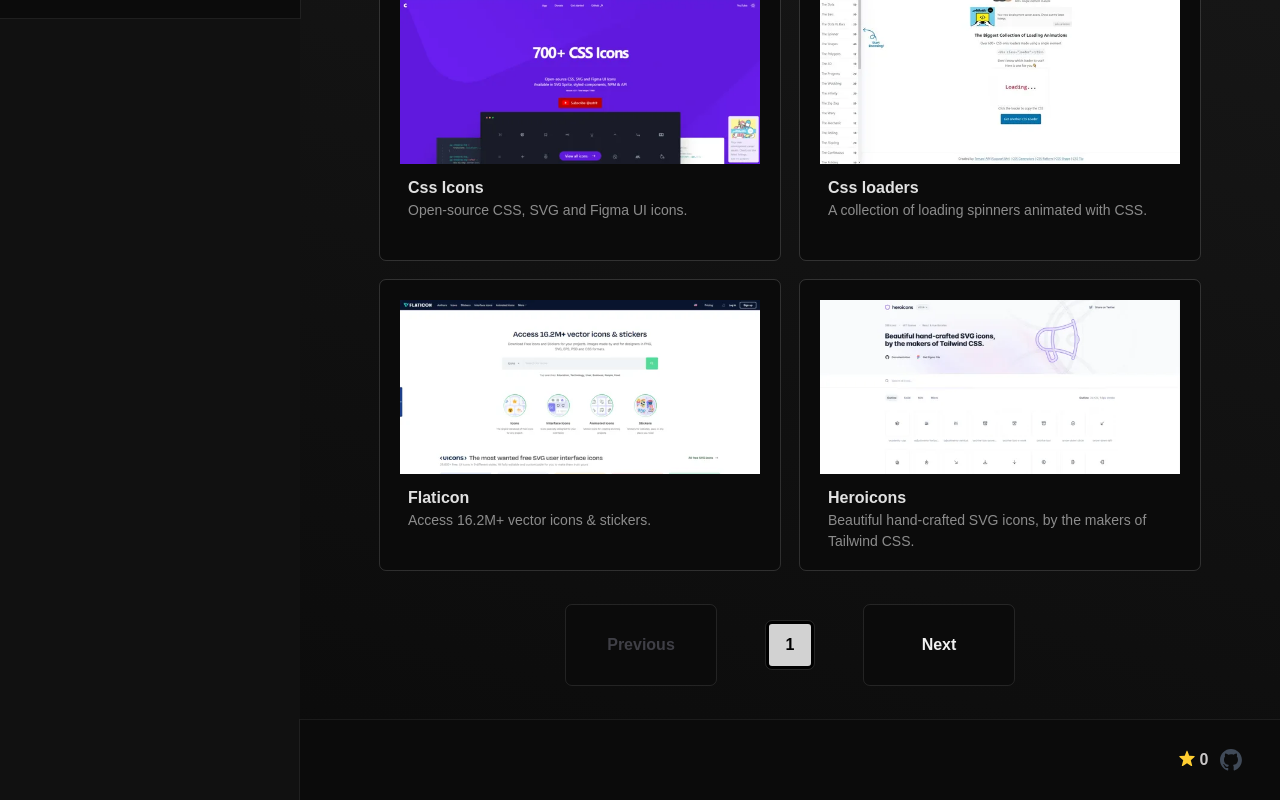
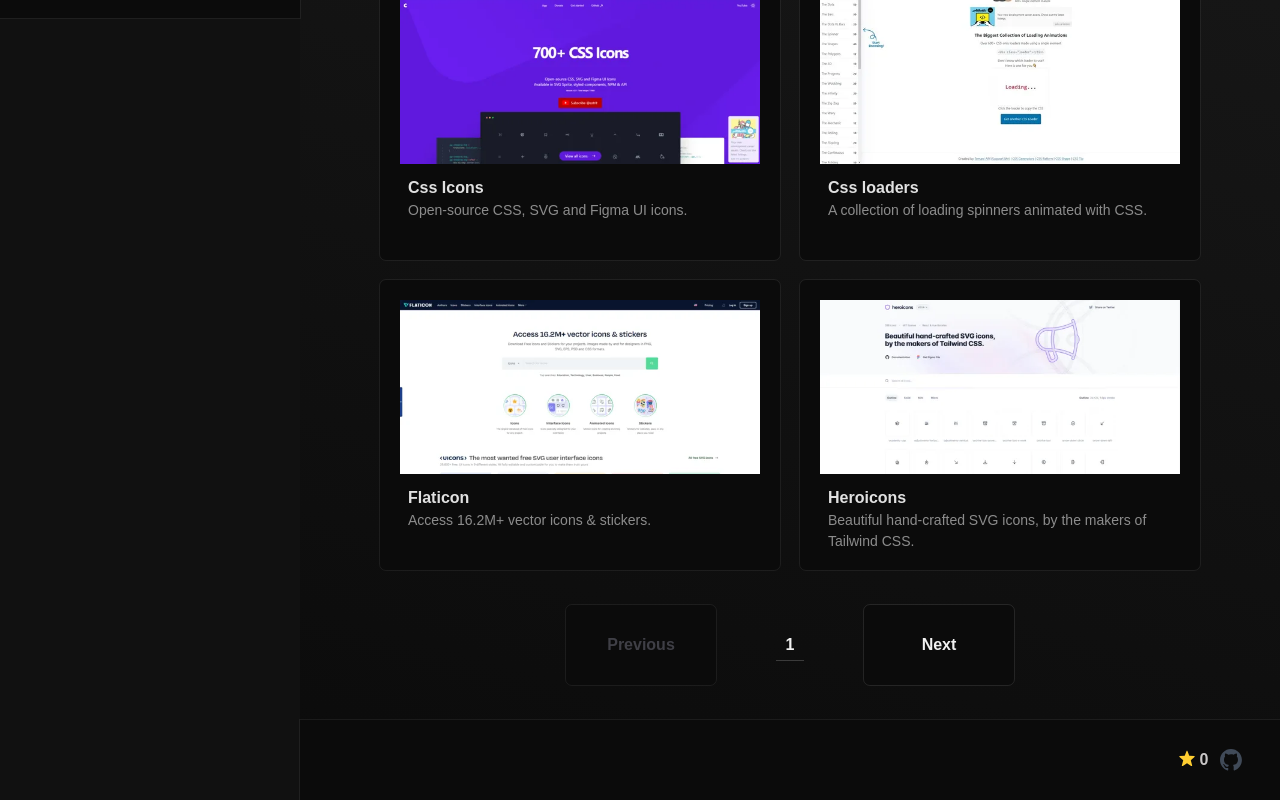
Before and after one commit to SanchezEnzo/DevLand, a React (Vite) app: page / in a window 1280 px wide. Shown: the part 782-1582 px from the top of the page. Built offline with nearby package versions, Linux system fonts and the light colour scheme; no server answers.

Commit message:
Change outline hover

```diff
--- a/src/components/content/Card.tsx
+++ b/src/components/content/Card.tsx
@@ -7,7 +7,7 @@ export function Card({ icon, index }: { icon: Item; index: number }) {
 	const { query } = useQuery();
 
 	return (
-		<article className='outline outline-[#f1f1f125] outline-[0.1px] text-[#f1f1f1ee] rounded-md w-full px-5 py-5 flex flex-col items-center cursor-pointer justify-center gap-3 bg-[rgb(11,11,11)] max-w-[400px] max-md:max-w-[300px] group relative overflow-y-hidden sm:hover:scale-[1.012] duration-300'>
+		<article className='outline outline-[#f1f1f111] outline-[0.1px] text-[#f1f1f1ee] rounded-md w-full px-5 py-5 flex flex-col items-center cursor-pointer justify-center gap-3 bg-[rgb(11,11,11)] max-w-[400px] max-md:max-w-[300px] group relative overflow-y-hidden hover:outline-[#f1f1f130] duration-300'>
 			<img
 				src={icon.img}
 				alt={`Screenshot of ${icon.alt}`}
--- a/src/components/pagination/Pagination.tsx
+++ b/src/components/pagination/Pagination.tsx
@@ -1,13 +1,14 @@
 import { usePage } from '../../hooks/usePage';
 
 export function Pagination() {
-	const { handleNext, handlePrevious, page } = usePage();
-	const { isLastPage } = usePage();
+	const { handleNext, handlePrevious, page, isLastPage } = usePage();
 	return (
 		<section className='w-full max-lg:px-5 px-40 p-10 max-w-[768px] max-lg:max-w-[500px] h-[150px] pb-10  flex justify-between items-center font-semibold gap-2 max-lg:pb-[120px]'>
 			<button
-				className={`w-[150px] max-lg:w-[120px] h-[80px] outline flex items-center justify-center rounded-md outline-[#f1f1f119] outline-[0.1px] duration-300 bg-[rgb(11,11,11)] max-md:h-12 ${
-					page === 1 ? 'text-zinc-700' : 'text-[#f1f1f1] sm:hover:bg-[#1b1b1b]'
+				className={`w-[150px] max-lg:w-[120px] h-[80px] outline flex items-center justify-center rounded-md outline-[#f1f1f111] outline-[0.1px] duration-300 bg-[rgb(11,11,11)] max-md:h-12 ${
+					page === 1
+						? 'text-zinc-700'
+						: 'text-[#f1f1f1] sm:hover:outline-[#f1f1f130]'
 				}`}
 				disabled={page === 1}
 				onClick={handlePrevious}
@@ -15,13 +16,15 @@ export function Pagination() {
 				Previous
 			</button>
 
-			<div className='h-12 w-12 outline bg-[#f1f1f1dd] text-black  flex justify-center items-center outline-[#f1f1f119] outline-[0.1px] rounded-md border-black border-[3px]'>
+			<div className='h-8 w-7 border-[rgba(241,241,241,0.2)]  border-b-[0.1px]  text-[#f1f1f1] flex justify-center items-center   '>
 				{page}
 			</div>
 
 			<button
-				className={`w-[150px] max-lg:w-[120px] h-[80px] outline flex items-center justify-center rounded-md outline-[#f1f1f119] max-md:h-12 outline-[0.1px] duration-300  bg-[rgb(11,11,11)] sm:hover:bg-[#1b1b1b] ${
-					isLastPage === true ? 'text-zinc-700 ' : 'text-[#f1f1f1] '
+				className={`w-[150px] max-lg:w-[120px] h-[80px] outline flex items-center justify-center rounded-md outline-[#f1f1f119] max-md:h-12 outline-[0.1px] duration-300  bg-[rgb(11,11,11)]  ${
+					isLastPage === true
+						? 'text-zinc-700 '
+						: 'text-[#f1f1f1] sm:hover:outline-[#f1f1f130]'
 				}`}
 				onClick={handleNext}
 				disabled={isLastPage}
```
